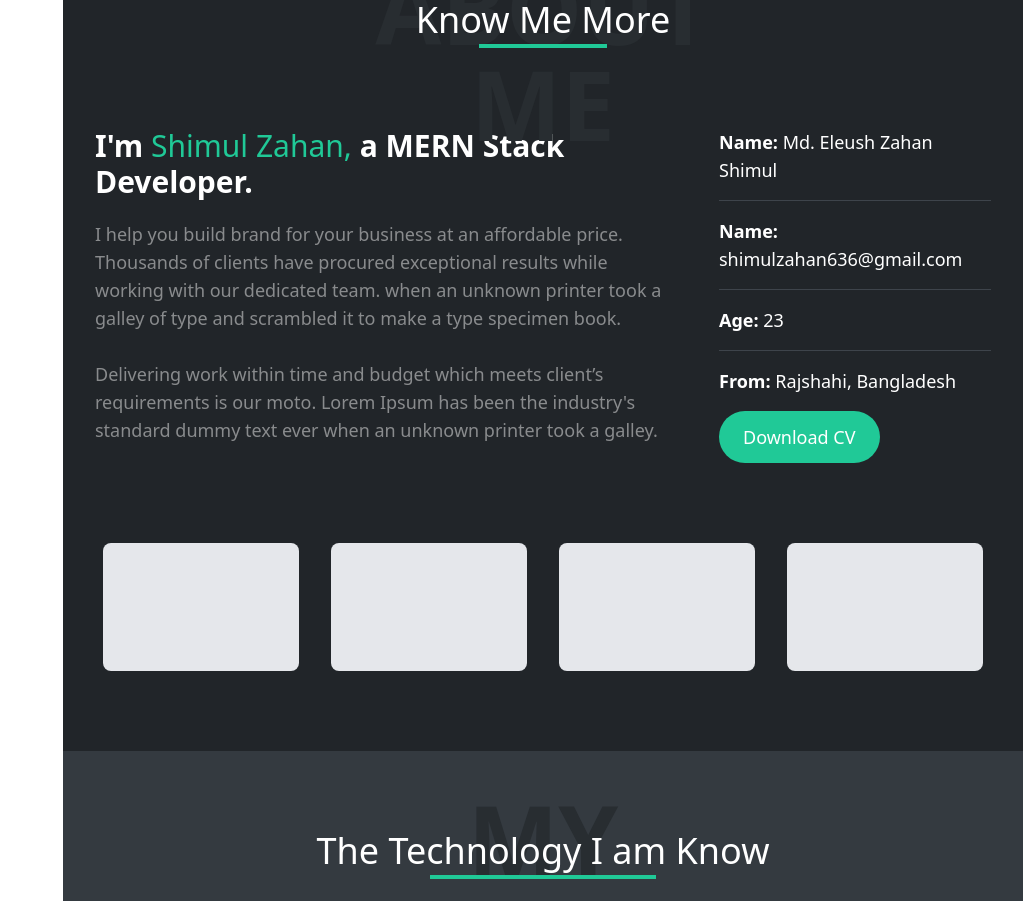
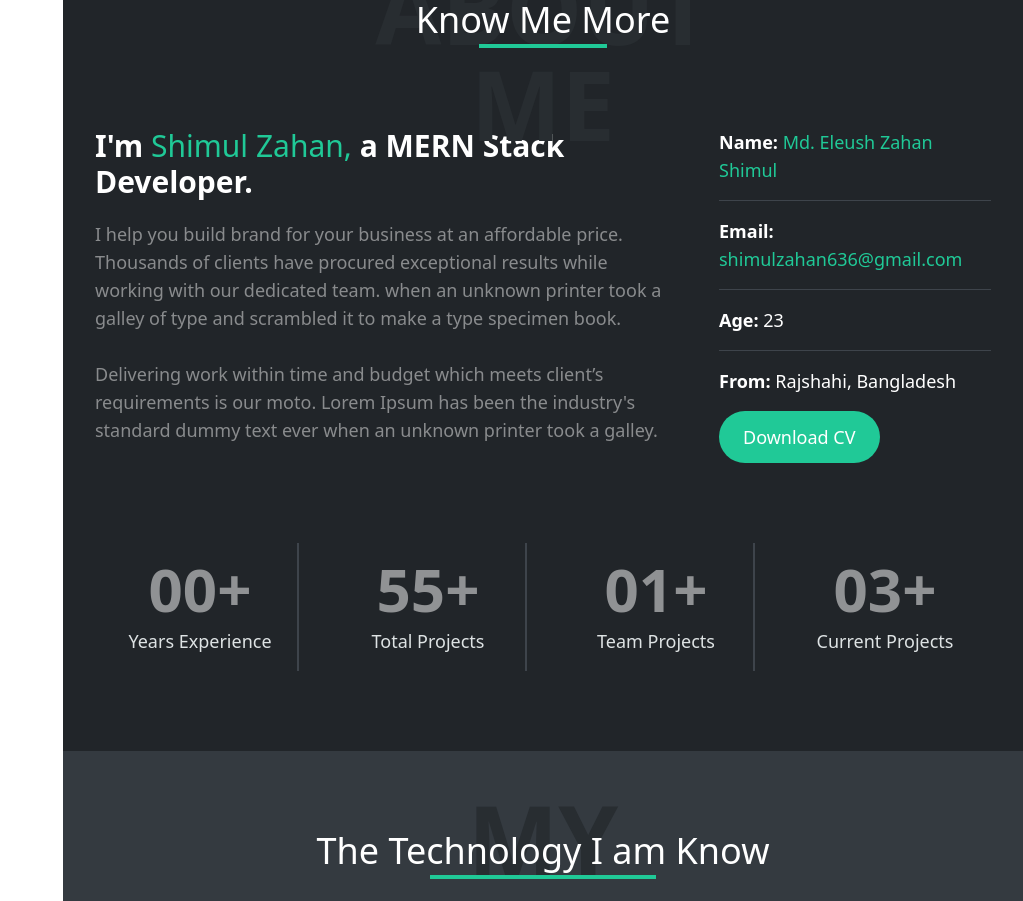
Before and after one commit to harshitsharmamern/MyPortfolio2, a React (Vite) app: page / in a window 1280 px wide. Shown: the part 880-1781 px from the top of the page, without its empty margins (257-1280 px from the left). Built offline with nearby package versions, Linux system fonts and the light colour scheme.

Commit message:
about me part updated

```diff
--- a/src/Components/AboutMe.jsx
+++ b/src/Components/AboutMe.jsx
@@ -16,9 +16,9 @@ const AboutMe = () => {
                         Delivering work within time and budget which meets client’s requirements is our moto. Lorem Ipsum has been the industry's standard dummy text ever when an unknown printer took a galley.</p>
                 </div>
                 <div className="text-lg space-y-4">
-                    <h1><span className='font-bold'>Name:</span> Md. Eleush Zahan Shimul</h1>
+                    <h1 className='text-[#20c997]'><span className='font-bold text-white'>Name:</span> Md. Eleush Zahan Shimul</h1>
                     <hr className='h-[1px] border-[#3e444b]' />
-                    <h1><span className='font-bold'>Name:</span> shimulzahan636@gmail.com</h1>
+                    <h1 className='text-[#20c997]'><span className='font-bold text-white'>Email:</span> shimulzahan636@gmail.com</h1>
                     <hr className='h-[1px] border-[#3e444b]' />
                     <h1><span className='font-bold'>Age:</span> 23</h1>
                     <hr className='h-[1px] border-[#3e444b]' />
@@ -26,18 +26,38 @@ const AboutMe = () => {
                     <button className='py-3 px-6 bg-[#20c997] hover:bg-[#1baa80] transition-all transition-0.5s ease-in text-white rounded-full'>Download CV</button>
                 </div>
             </div>
-            <div className="grid grid-cols-1 gap-4 lg:grid-cols-4 lg:gap-8 p-10 py-20 ">
-                <div className="h-32 rounded-lg bg-gray-200">
-
+            <div className="grid grid-cols-1 gap-4 lg:grid-cols-4 lg:gap-8 p-10 py-20">
+                <div className="h-32 flex justify-center items-center border-r-[#3e444b] border-r-2">
+                    <div className="flex flex-col justify-center items-center p-2 text-lg text-[#dee3e4]">
+                        <span className="text-center font-bold text-6xl text-[#909294] pb-2">
+                            <span>00+</span>
+                        </span>
+                        Years Experience
+                    </div>
                 </div>
-                <div className="h-32 rounded-lg bg-gray-200">
-
+                <div className="h-32 flex justify-center items-center border-r-[#3e444b] border-r-2">
+                    <div className="flex flex-col justify-center items-center p-2 text-lg text-[#dee3e4]">
+                        <span className="text-center font-bold text-6xl text-[#909294] pb-2">
+                            <span>55+</span>
+                        </span>
+                        Total Projects
+                    </div>
                 </div>
-                <div className="h-32 rounded-lg bg-gray-200">
-
+                <div className="h-32 flex justify-center items-center border-r-[#3e444b] border-r-2">
+                    <div className="flex flex-col justify-center items-center p-2 text-lg text-[#dee3e4]">
+                        <span className="text-center font-bold text-6xl text-[#909294] pb-2">
+                            <span>01+</span>
+                        </span>
+                        Team Projects
+                    </div>
                 </div>
-                <div className="h-32 rounded-lg bg-gray-200">
-
+                <div className="h-32 flex justify-center items-center">
+                    <div className="flex flex-col justify-center items-center p-2 text-lg text-[#dee3e4]">
+                        <span className="text-center font-bold text-6xl text-[#909294] pb-2">
+                            <span>03+</span>
+                        </span>
+                        Current Projects
+                    </div>
                 </div>
             </div>
         </div>
```
